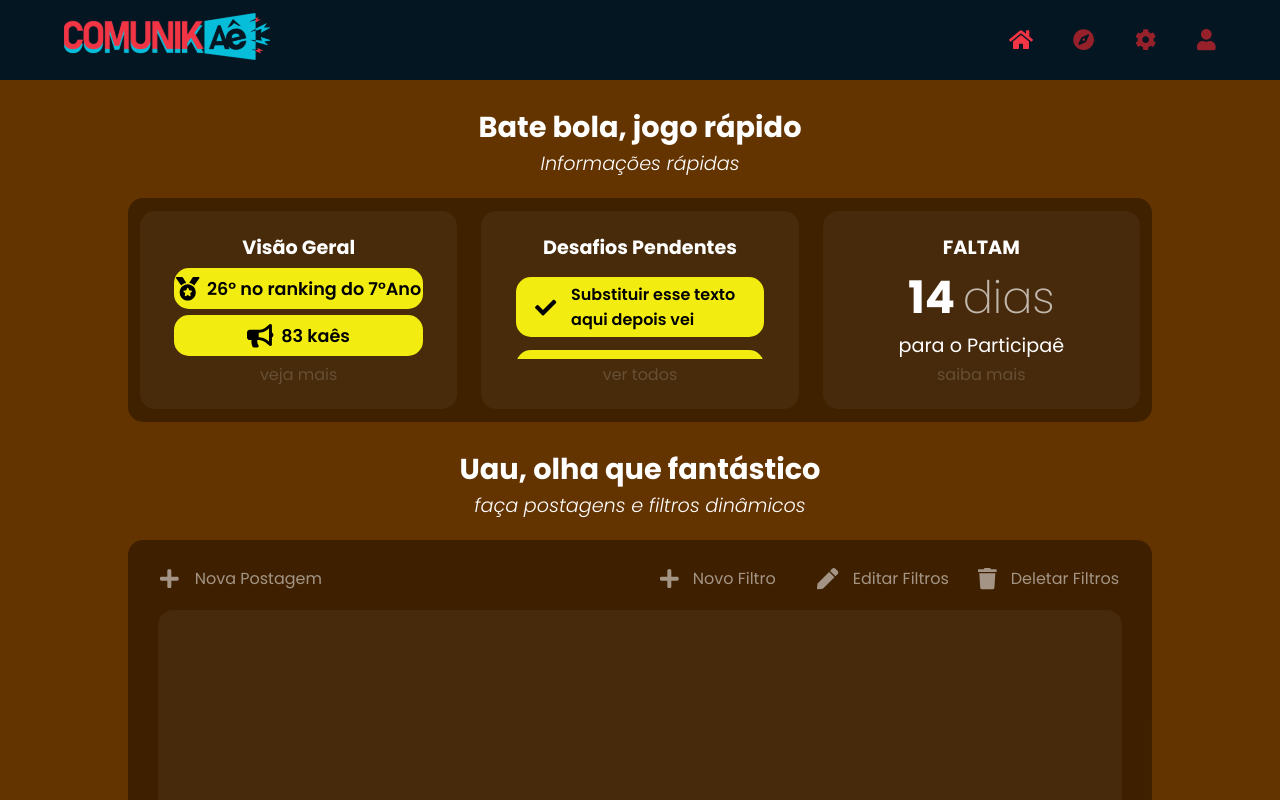
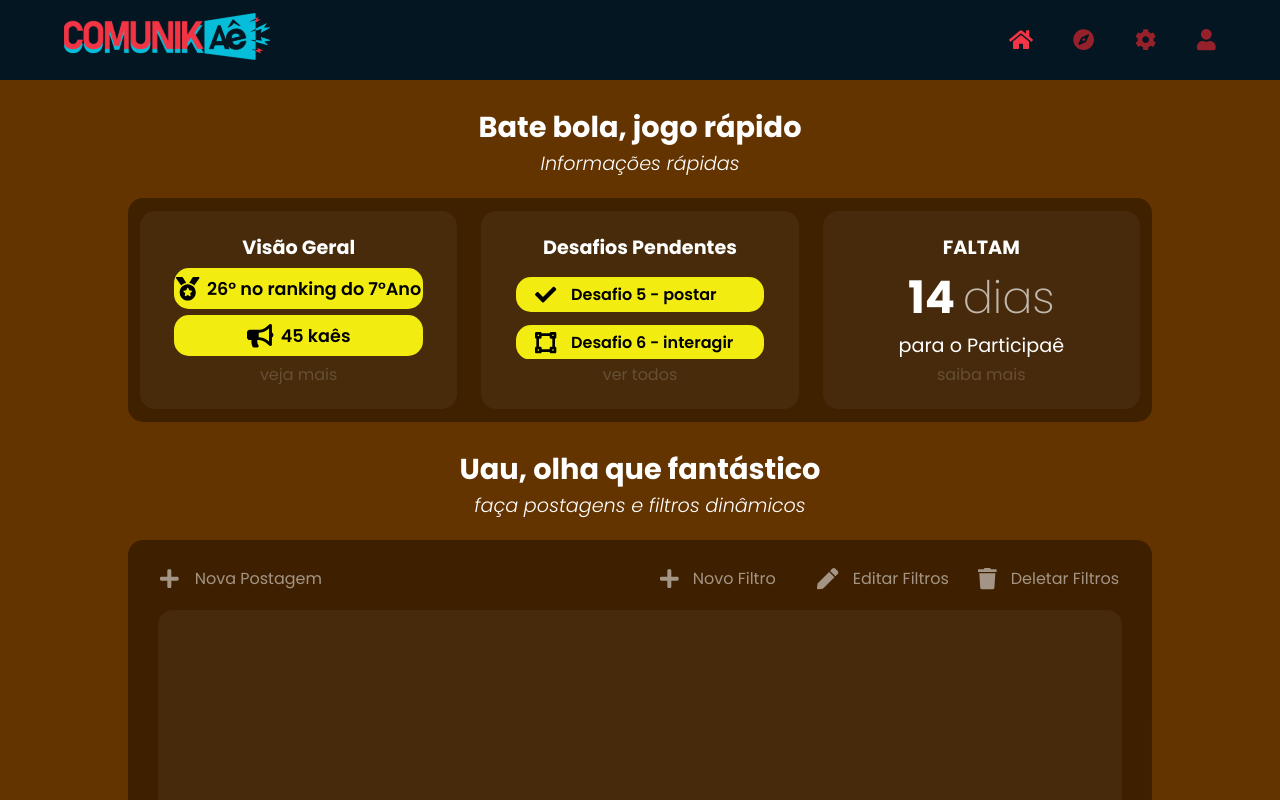
Before and after one commit to nadfelipe/comunikae, a React (Create React App) app: page /mural in a window 1280 px wide. Shown: the top 800 px of the page. Built offline with nearby package versions, Linux system fonts and the light colour scheme.

Commit message:
update mural

```diff
--- a/src/pages/mural/mural.js
+++ b/src/pages/mural/mural.js
@@ -25,7 +25,7 @@ export default class Mural extends Component{
                   </div>
                   <div>
                     <FontAwesomeIcon icon={faBullhorn} size='lg' color='#000'/>
-                    <p>83 kaês</p>
+                    <p>45 kaês</p>
                   </div>
                 </div>
                 <p className='link-card'>veja mais</p>
@@ -35,15 +35,15 @@ export default class Mural extends Component{
                 <div className='content-desafios'>
                   <div>
                     <FontAwesomeIcon icon={faCheck} size='lg' color='#000'/>
-                    <p>Substituir esse texto aqui depois vei</p>
+                    <p>Desafio 5 - postar</p>
                   </div>
                   <div>
                     <FontAwesomeIcon icon={faVectorSquare} size='lg' color='#000'/>
-                    <p>Substituir esse texto aqui depois vei</p>
+                    <p>Desafio 6 - interagir</p>
                   </div>
                   <div>
                     <FontAwesomeIcon icon={faVectorSquare} size='lg' color='#000'/>
-                    <p>Substituir esse texto aqui depois vei</p>
+                    <p>Desafio 7 - cooperar</p>
                   </div>
                 </div>
                 <p className='link-card'>ver todos</p>
```
Also changed, not shown: 1 other file (tests, documents, lock files or other folders).
